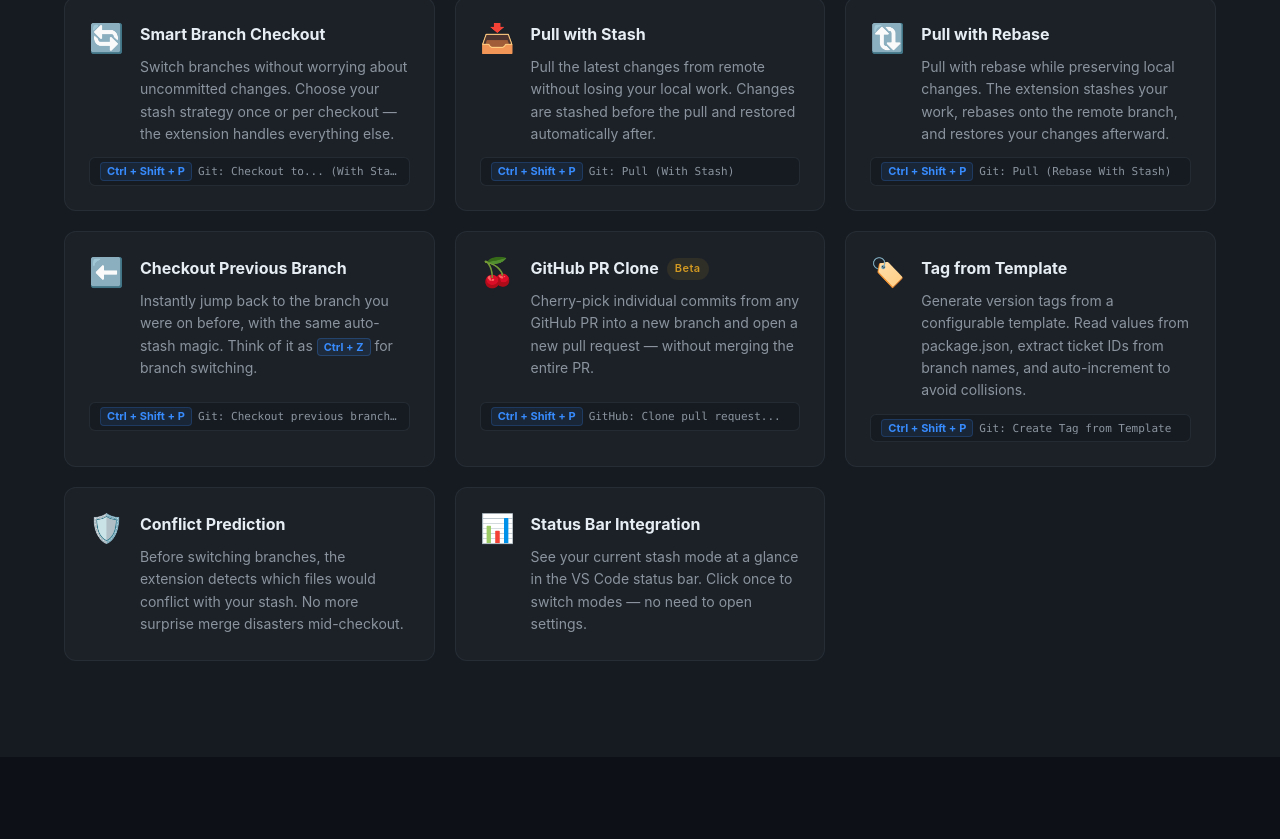
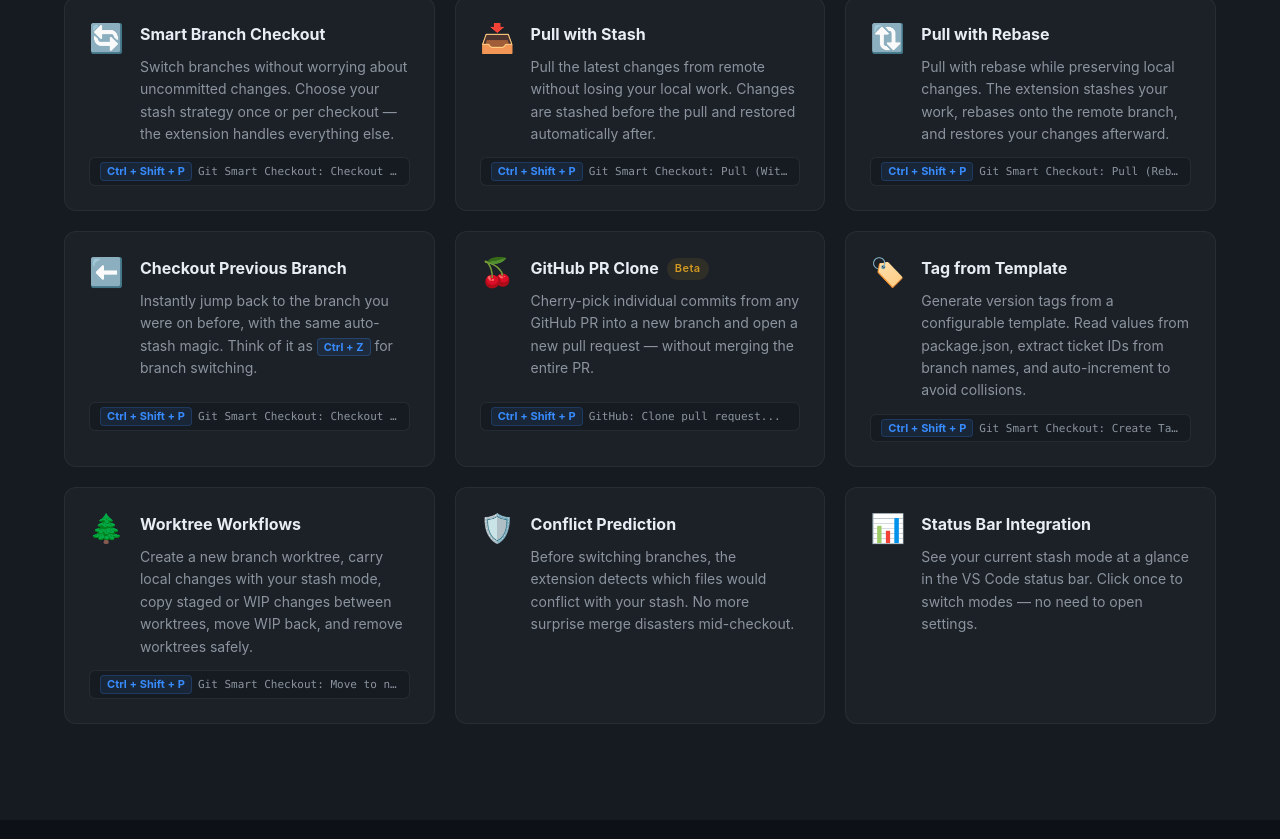
Before and after one commit to zaknafeyn/git-smart-checkout, a React (Vite) app in the folder website/: page / in a window 1280 px wide. Shown: the part 1321-2160 px from the top of the page. Built offline with nearby package versions, Linux system fonts and the light colour scheme; no server answers; a web font is replaced by a local one.

Commit message:
feat: update command names to include 'Git Smart Checkout' and add new worktree feature

```diff
--- a/website/src/components/FeatureCard/FeatureCard.tsx
+++ b/website/src/components/FeatureCard/FeatureCard.tsx
@@ -47,9 +47,9 @@ export function FeatureCard({
         <p className={styles.cardDesc}>{description}</p>
       </div>
       {command && (
-        <div className={styles.cardCommand}>
+        <div className={styles.cardCommand} title={command}>
           <kbd className={styles.cmdIcon}>{commandPaletteShortcut}</kbd>
-          <code>{command}</code>
+          <code title={command}>{command}</code>
         </div>
       )}
     </article>
--- a/website/src/components/Features/Features.tsx
+++ b/website/src/components/Features/Features.tsx
@@ -18,7 +18,7 @@ const features: Feature[] = [
     title: 'Smart Branch Checkout',
     description:
       'Switch branches without worrying about uncommitted changes. Choose your stash strategy once or per checkout — the extension handles everything else.',
-    command: 'Git: Checkout to... (With Stash)',
+    command: 'Git Smart Checkout: Checkout to... (With Stash)',
     color: 'blue',
   },
   {
@@ -26,7 +26,7 @@ const features: Feature[] = [
     title: 'Pull with Stash',
     description:
       'Pull the latest changes from remote without losing your local work. Changes are stashed before the pull and restored automatically after.',
-    command: 'Git: Pull (With Stash)',
+    command: 'Git Smart Checkout: Pull (With Stash)',
     color: 'green',
   },
   {
@@ -34,7 +34,7 @@ const features: Feature[] = [
     title: 'Pull with Rebase',
     description:
       'Pull with rebase while preserving local changes. The extension stashes your work, rebases onto the remote branch, and restores your changes afterward.',
-    command: 'Git: Pull (Rebase With Stash)',
+    command: 'Git Smart Checkout: Pull (Rebase With Stash)',
     color: 'orange',
   },
   {
@@ -46,7 +46,7 @@ const features: Feature[] = [
         magic. Think of it as <kbd>Ctrl + Z</kbd> for branch switching.
       </>
     ),
-    command: 'Git: Checkout previous branch (With Stash)',
+    command: 'Git Smart Checkout: Checkout previous branch (With Stash)',
     color: 'purple',
   },
   {
@@ -63,8 +63,16 @@ const features: Feature[] = [
     title: 'Tag from Template',
     description:
       'Generate version tags from a configurable template. Read values from package.json, extract ticket IDs from branch names, and auto-increment to avoid collisions.',
-    command: 'Git: Create Tag from Template',
+    command: 'Git Smart Checkout: Create Tag from Template',
     color: 'blue',
+  },
+  {
+    icon: '🌲',
+    title: 'Worktree Workflows',
+    description:
+      'Create a new branch worktree, carry local changes with your stash mode, copy staged or WIP changes between worktrees, move WIP back, and remove worktrees safely.',
+    command: 'Git Smart Checkout: Move to new worktree',
+    color: 'green',
   },
   {
     icon: '🛡️',
@@ -90,7 +98,7 @@ export function Features() {
           <span className={styles.eyebrow}>What's included</span>
           <h2 className={styles.title}>Everything you need for seamless branch switching</h2>
           <p className={styles.subtitle}>
-            Eight powerful features that eliminate the friction between you and your Git workflow.
+            Powerful features that eliminate the friction between you and your Git workflow.
           </p>
         </div>
 
@@ -103,6 +111,7 @@ export function Features() {
               description={f.description}
               command={f.command}
               tag={f.tag}
+              // tone={f.color}
             />
           ))}
         </div>
--- a/website/src/components/Hero/Hero.tsx
+++ b/website/src/components/Hero/Hero.tsx
@@ -72,7 +72,7 @@ export function Hero() {
 
         <div className={styles.codeBlock}>
           <kbd className={styles.codePrompt}>{commandPaletteShortcut}</kbd>
-          <span className={styles.codeCmd}>Git: Checkout to... (With Stash)</span>
+          <span className={styles.codeCmd}>Git Smart Checkout: Checkout to... (With Stash)</span>
           <span className={styles.codeCursor} aria-hidden="true">▋</span>
         </div>
       </div>
--- a/website/src/components/Installation/Installation.tsx
+++ b/website/src/components/Installation/Installation.tsx
@@ -74,7 +74,7 @@ export function Installation() {
               <div className={styles.qsNum}>2</div>
               <div>
                 <p className={styles.qsLabel}>Type the command</p>
-                <code className={styles.code}>Git: Checkout to... (With Stash)</code>
+                <code className={styles.code}>Git Smart Checkout: Checkout to... (With Stash)</code>
               </div>
             </div>
             <div className={styles.qsArrow}>→</div>
--- a/website/src/components/PlannedFeatures/PlannedFeatures.tsx
+++ b/website/src/components/PlannedFeatures/PlannedFeatures.tsx
@@ -57,13 +57,6 @@ const planned: PlannedFeature[] = [
     title: 'Multi-root Workspace',
     description:
       'Proper support for workspaces with multiple git repositories — pick the target repo when a command is ambiguous.',
-  },
-  {
-    icon: '🌲',
-    tier: 2,
-    title: 'Worktree Support',
-    description:
-      'Open any branch in a new git worktree without touching your current workspace. Ideal for running two branches side-by-side.',
   },
   {
     icon: '🌐',
```
